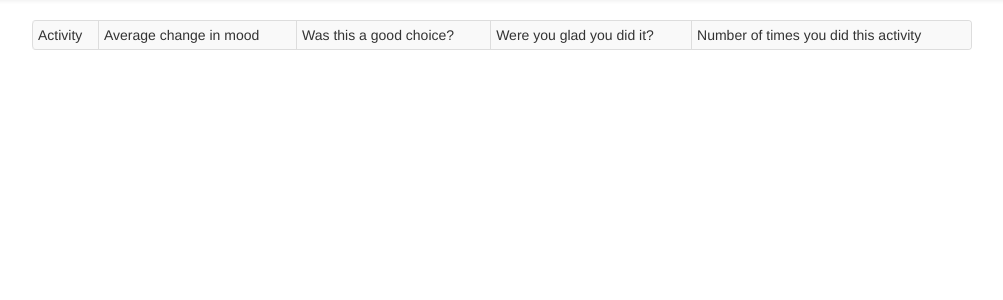
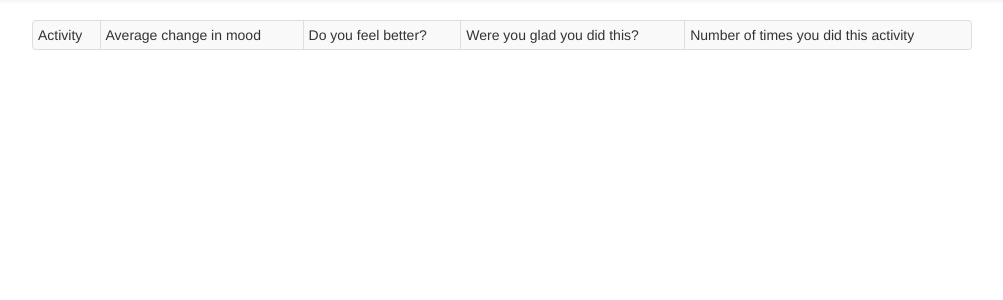
Before and after one commit to icnivad/kibun, a Django app: template ActivityChooser/templates/activity/data.html in a window 1280 px wide. Shown: the part 42-342 px from the top of the page, without its empty margins (138-1141 px from the left). Run offline with Django 3.2, Linux system fonts and the light colour scheme; the template is opened without the code that fills it, so the values that code supplies are empty; parts of the project's set-up code (start-up, migrations or seed data) failed here and were passed over; some libraries are stand-ins or nearby versions.

Commit message:
quick change to data page

```diff
--- a/ActivityChooser/templates/activity/data.html
+++ b/ActivityChooser/templates/activity/data.html
@@ -5,16 +5,16 @@
 	<tr>
 		<td>Activity</td>
 		<td>Average change in mood</td>
-		<td>Was this a good choice?</td>
-		<td>Were you glad you did it?</td>
+		<td>Do you feel better?</td>
+		<td>Were you glad you did this?</td>
 		<td>Number of times you did this activity</td>
 	</tr>
 	{% for activity in actList %}
 	<tr>
 		<td>{{activity.activity}}</td>
 		<td>{{activity.moodChange}}</td>
+		<td>{{activity.feltBetter}}</td>
 		<td>{{activity.goodChoice}}</td>
-		<td>{{activity.feltBetter}}</td>
 		<td>{{activity.count}}</td>
 	</tr>
 	{% endfor %}
```
